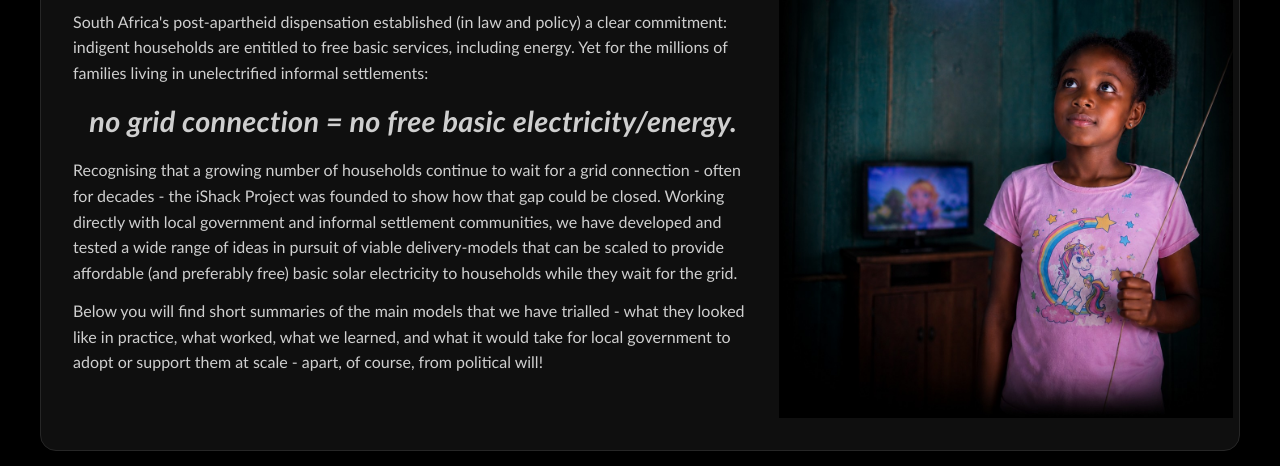
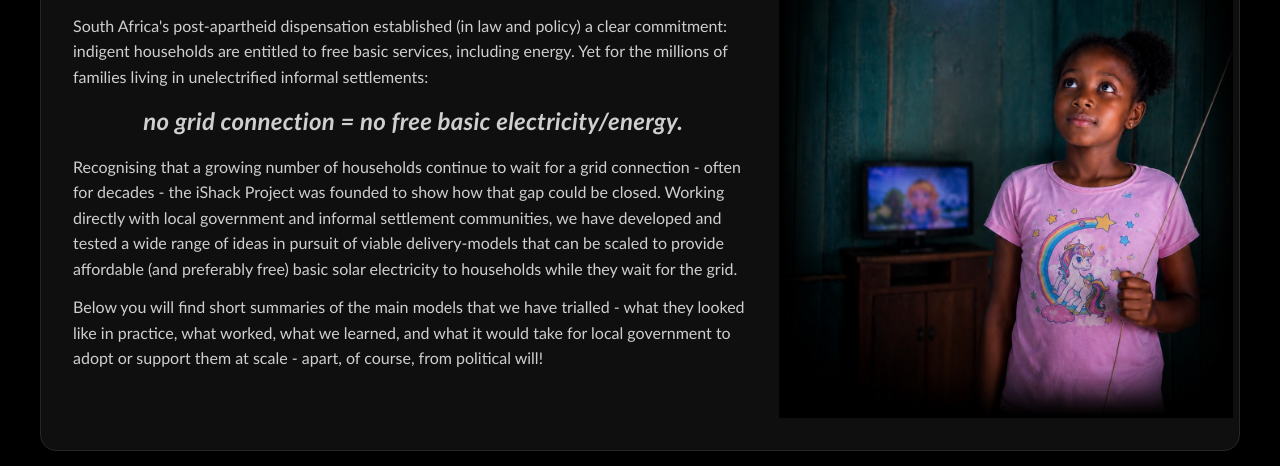
Before and after one commit to WFitzhenry/ishack_website, a website built with Vite: page index.html in a window 1280 px wide. Shown: the part 307-773 px from the top of the page. Built offline with nearby package versions, Linux system fonts and the light colour scheme.

Commit message:
make text smaller

```diff
--- a/src/style.css
+++ b/src/style.css
@@ -269,7 +269,7 @@ main {
 
 .landing-emphasis {
   text-align: center;
-  font-size: clamp(1.25rem, 2.6vw, 1.8rem);
+  font-size: clamp(1.1rem, 2.2vw, 1.5rem);
   font-weight: 800;
   font-style: italic;
   letter-spacing: 0.01em;
```
